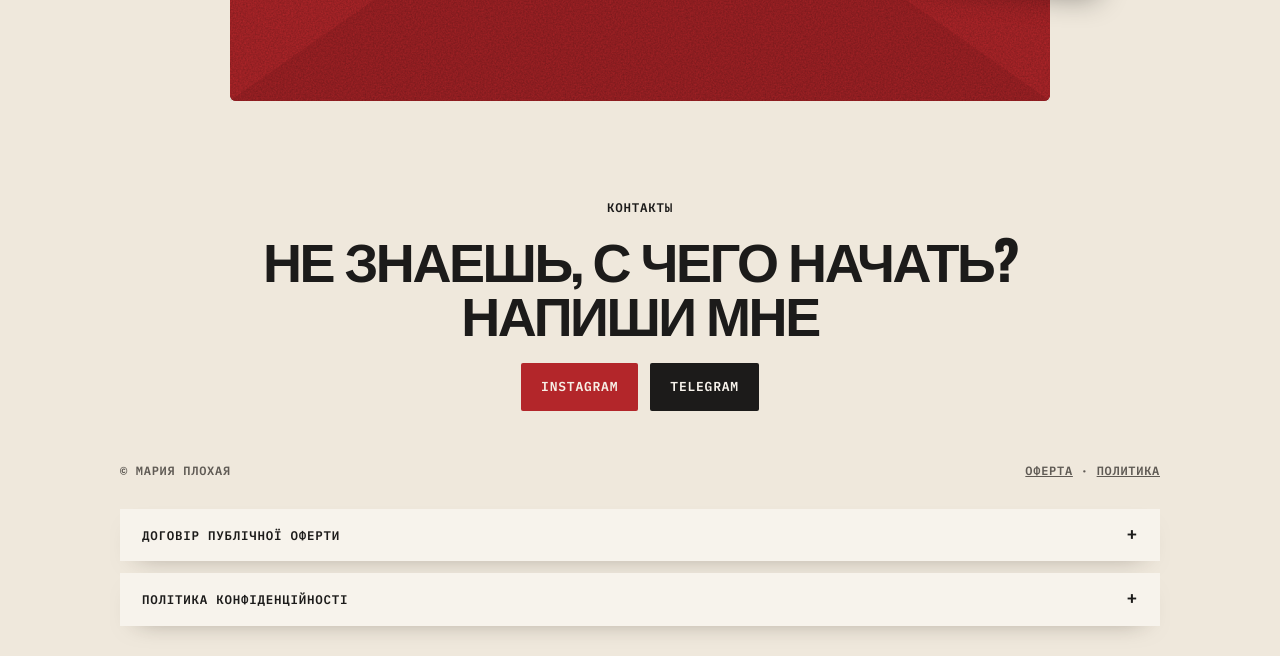
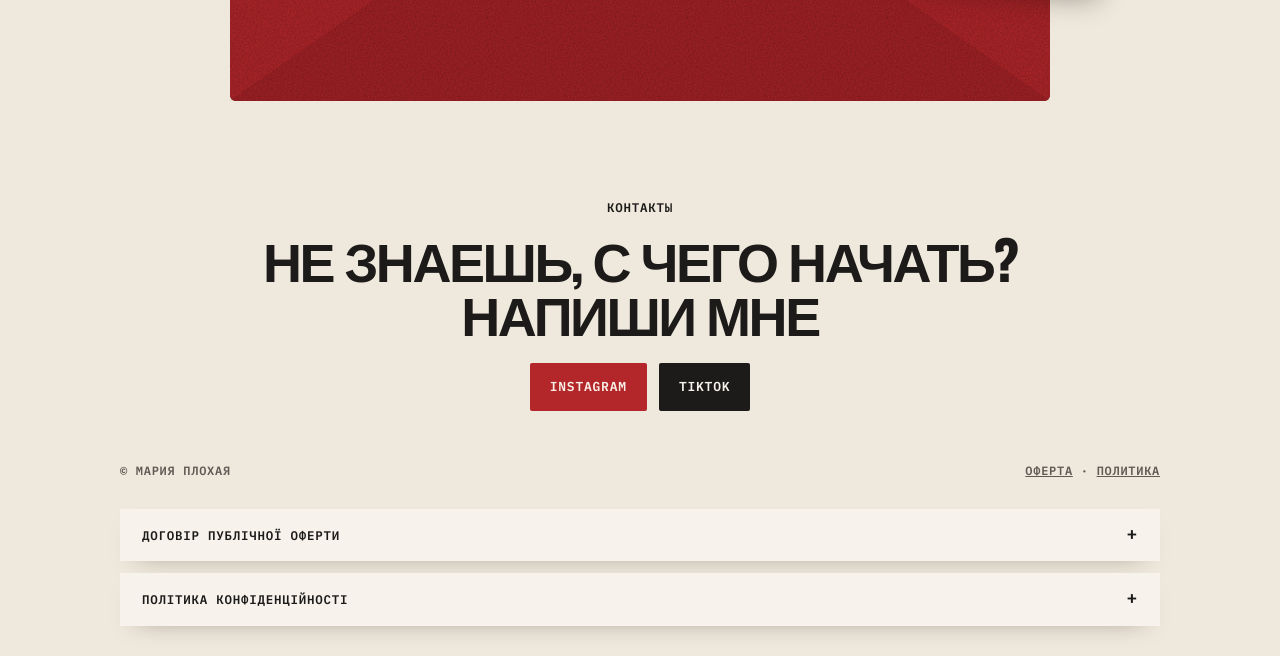
Before and after one commit to annaa-byte/masha-site, a plain HTML site: page index.html in a window 1280 px wide. Shown: the part 4980-5636 px from the top of the page. Drawn offline with nearby package versions, Linux system fonts and the light colour scheme; a web font is replaced by a local one.

Commit message:
Кнопка TikTok вместо Telegram в контактах
Co-Authored-By: Claude Opus 5.5 <noreply@anthropic.com>
Claude-Session: https://claude.ai/code/session_018miwnNrhFDneS6RZdGuPQK

```diff
--- a/index.html
+++ b/index.html
@@ -259,7 +259,7 @@ body{font-family:var(--text);font-size:16px}
 <footer id="kontakty"><div class="wrap" style="text-align:center">
  <div class="meta">Контакты</div>
  <h3 class="sans" style="font-weight:700;letter-spacing:-.045em;font-size:clamp(30px,5vw,54px);line-height:1;margin-top:14px">не знаешь, с чего начать?<br>напиши мне</h3>
- <div class="contacts"><a class="btn red" href="https://www.instagram.com/plokhayamaria/" target="_blank" rel="noopener">Instagram</a><a class="btn" href="https://t.me/shtgrn" target="_blank" rel="noopener">Telegram</a></div>
+ <div class="contacts"><a class="btn red" href="https://www.instagram.com/plokhayamaria/" target="_blank" rel="noopener">Instagram</a><a class="btn" href="https://www.tiktok.com/@plokhayamaria" target="_blank" rel="noopener">TikTok</a></div>
  <div class="legal meta"><span>© Мария Плохая</span><span><a href="#oferta" data-doc>Оферта</a> · <a href="#politika" data-doc>Политика</a></span></div>
  <div class="docs">
  <details class="doc" id="oferta"><summary>Договір публічної оферти</summary><div class="doc-body">
```
